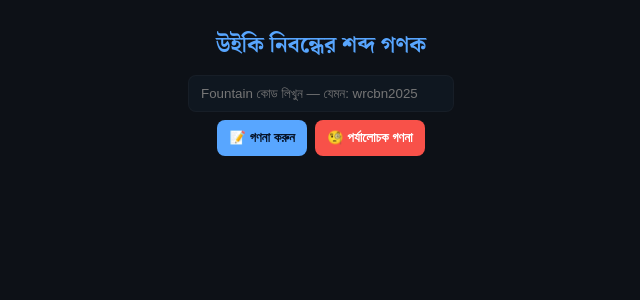
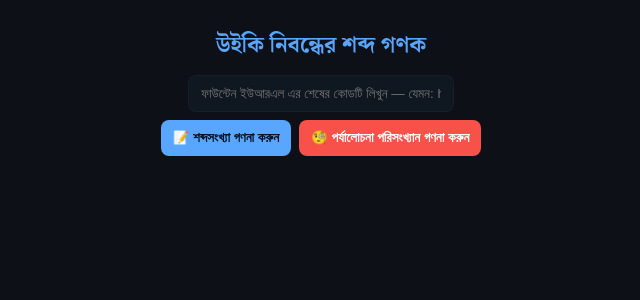
Before and after one commit to FAHIMSHAHRIYARRIFAT/Fountain-Article-Word-and-Jury-Review-Counter, a Flask app: page / in a window 1280 px wide. Shown: the top 300 px of the page, without its empty margins (319-959 px from the left). Run offline with Flask 3, Linux system fonts and the light colour scheme.

Commit message:
Initial commit

```diff
--- a/templates/index.html
+++ b/templates/index.html
@@ -40,10 +40,10 @@ td.left{text-align:left;padding-left:14px}
   <div class="header">
     <h1 class="title">উইকি নিবন্ধের শব্দ গণক</h1>
     <div class="controls">
-      <input id="fountainCode" type="text" placeholder="Fountain কোড লিখুন — যেমন: wrcbn2025" aria-label="Fountain কোড">
+      <input id="fountainCode" type="text" placeholder="ফাউন্টেন ইউআরএল এর শেষের কোডটি লিখুন — যেমন: https://fountain.toolforge.org/editathons/voy25 এই ক্ষেত্রে কোডটি হবে voy25" aria-label="ফাউন্টেন ইউআরএল এর শেষের কোডটি লিখুন">
       <div class="buttons">
-        <button id="countBtn" class="btn">📝 গণনা করুন</button>
-        <button id="juryBtn" class="btn warn">🧐 পর্যালোচক গণনা</button>
+        <button id="countBtn" class="btn">📝 শব্দসংখ্যা গণনা করুন</button>
+        <button id="juryBtn" class="btn warn">🧐 পর্যালোচনা পরিসংখ্যান গণনা করুন</button>
       </div>
     </div>
   </div>
@@ -55,8 +55,8 @@ td.left{text-align:left;padding-left:14px}
     <div style="display:flex;justify-content:space-between;align-items:center">
       <div class="small" id="resultTitle">ফলাফল</div>
       <div>
-        <button class="copy-btn" id="copyWikiBtn">📋 কপি ফলাফল</button>
-        <button class="copy-btn" id="copyJsonBtn">📋 কপি JSON</button>
+        <button class="copy-btn" id="copyWikiBtn">📋 উইকিটেবিল কপি করুন</button>
+        <button class="copy-btn" id="copyJsonBtn">📋 JSON কপি করুন</button>
       </div>
     </div>
     <div class="table-wrap" id="tableWrap"></div>
@@ -65,8 +65,8 @@ td.left{text-align:left;padding-left:14px}
 
   <div class="card hidden" id="juryCard">
     <div style="display:flex;justify-content:space-between;align-items:center">
-      <div class="small">জুরি টেবিল</div>
-      <button class="copy-btn" id="copyJuryBtn">📋 কপি ফলাফল</button>
+      <div class="small">পর্যালোচনা পরিসংখ্যান</div>
+      <button class="copy-btn" id="copyJuryBtn">📋 উইকিটেবিল কপি করুন</button>
     </div>
     <div class="table-wrap" id="juryParsedWrap"></div>
   </div>
@@ -118,7 +118,7 @@ async function runMode(selectedMode){
   juryParsedWrap.innerHTML='';
   currentWikitable=''; currentJuryWikitable='';
   const code = fountainInput.value.trim();
-  if(!code){ showError('দয়া করে Fountain কোড লিখুন।'); return; }
+  if(!code){ showError('দয়া করে ফাউন্টেন কোড লিখুন।'); return; }
   if(selectedMode==='word') await loadArticleWordCounts(code);
   else await loadJuryStats(code);
 }
@@ -216,8 +216,8 @@ function renderArticleTable(totals){
 
   resultCard.classList.remove('hidden');
   const rows=Object.entries(totals).map(([user,v])=>({user,...v})).sort((a,b)=>b.total-a.total);
-  let html='<table><thead><tr><th>#</th><th class="left">ব্যবহারকারী</th><th>গৃহীত শব্দ</th><th>অপর্যালোচিত শব্দ</th><th>বাতিল শব্দ</th><th>মোট শব্দ</th><th>পর্যালোচনা সংখ্যা</th></tr></thead><tbody>';
-  let wikitable='{| class="wikitable sortable"\n! # !! ব্যবহারকারী !! গৃহীত !! অপর্যালোচিত !! বাতিল !! মোট !! পর্যালোচনা\n';
+  let html='<table><thead><tr><th>#</th><th class="left">ব্যবহারকারী</th><th>গৃহীত</th><th>অপর্যালোচিত</th><th>বাতিল</th><th>মোট শব্দ</th><th>মোট পর্যালোচিত নিবন্ধ</th></tr></thead><tbody>';
+  let wikitable='{| class="wikitable sortable"\n! # !! ব্যবহারকারী !! গৃহীত !! অপর্যালোচিত !! বাতিল !! মোট !! মোট পর্যালোচিত নিবন্ধ\n';
   let gi=1,gA=0,gU=0,gR=0,gT=0,gRev=0;
 
   for(const r of rows){
@@ -232,8 +232,8 @@ function renderArticleTable(totals){
   summaryEl.textContent=`সারাংশ — মোট গৃহীত: ${formatBn(gA)} | মোট অপর্যালোচিত: ${formatBn(gU)} | মোট বাতিল: ${formatBn(gR)} | মোট শব্দ: ${formatBn(gT)} | মোট পর্যালোচনা: ${formatBn(gRev)}`;
   currentWikitable = wikitable;
 
-  copyWikiBtn.onclick=()=>{ navigator.clipboard.writeText(currentWikitable).then(()=>{ copyWikiBtn.textContent='✓ কপি হয়েছে'; setTimeout(()=>copyWikiBtn.textContent='📋 কপি ফলাফল',1400); }); };
-  copyJsonBtn.onclick=()=>{ navigator.clipboard.writeText(JSON.stringify(rows,null,2)).then(()=>{ copyJsonBtn.textContent='✓ কপি হয়েছে'; setTimeout(()=>copyJsonBtn.textContent='📋 কপি JSON',1400); }); };
+  copyWikiBtn.onclick=()=>{ navigator.clipboard.writeText(currentWikitable).then(()=>{ copyWikiBtn.textContent='✓ কপি হয়েছে'; setTimeout(()=>copyWikiBtn.textContent='📋 উইকিটেবিল কপি করুন',1400); }); };
+  copyJsonBtn.onclick=()=>{ navigator.clipboard.writeText(JSON.stringify(rows,null,2)).then(()=>{ copyJsonBtn.textContent='✓ কপি হয়েছে'; setTimeout(()=>copyJsonBtn.textContent='📋 JSON কপি করুন',1400); }); };
 }
 
 /* ---------- Jury ---------- */
@@ -265,7 +265,7 @@ async function loadJuryStats(code){
     juryParsedWrap.innerHTML=html;
     currentJuryWikitable = wikitable;
 
-    copyJuryBtn.onclick=()=>{ navigator.clipboard.writeText(currentJuryWikitable).then(()=>{ copyJuryBtn.textContent='✓ কপি হয়েছে'; setTimeout(()=>copyJuryBtn.textContent='📋 কপি ফলাফল',1400); }); };
+    copyJuryBtn.onclick=()=>{ navigator.clipboard.writeText(currentJuryWikitable).then(()=>{ copyJuryBtn.textContent='✓ কপি হয়েছে'; setTimeout(()=>copyJuryBtn.textContent='📋 উইকিটেবিল কপি করুন',1400); }); };
   }catch(e){ hideProgress(); showError('ডেটা আনতে ব্যর্থ: '+e.message); }
   finally{ countBtn.disabled=juryBtn.disabled=false; }
 }
```
